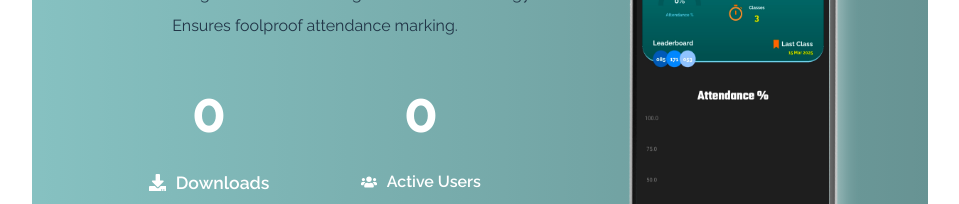
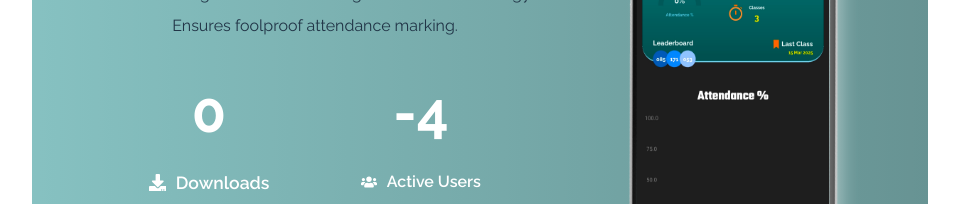
Before and after one commit to Digital-Attendance/digital-attendance-site, a React (Vite) app: page / in a window 1280 px wide. Shown: the part 316-520 px from the top of the page, without its empty margins (160-1119 px from the left). Built offline with nearby package versions, Linux system fonts and the light colour scheme; no server answers.

Commit message:
updated count

```diff
--- a/src/pages/Home.jsx
+++ b/src/pages/Home.jsx
@@ -57,7 +57,7 @@ const Home = () => {
               </div>
             </div>
             <div className="stat-num">
-              <strong>{activeUsers}</strong>
+              <strong>{activeUsers-4}</strong>
               <p className="stat-item">
                 <FaUsers />
                 Active Users
```
